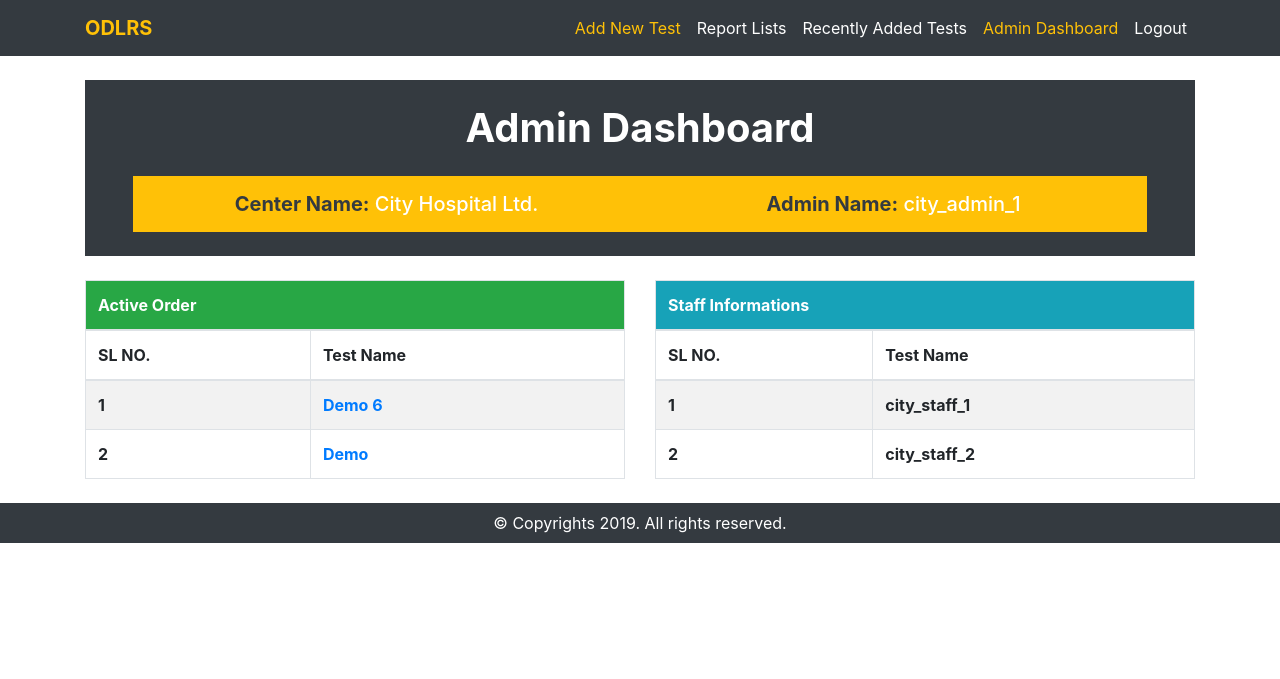
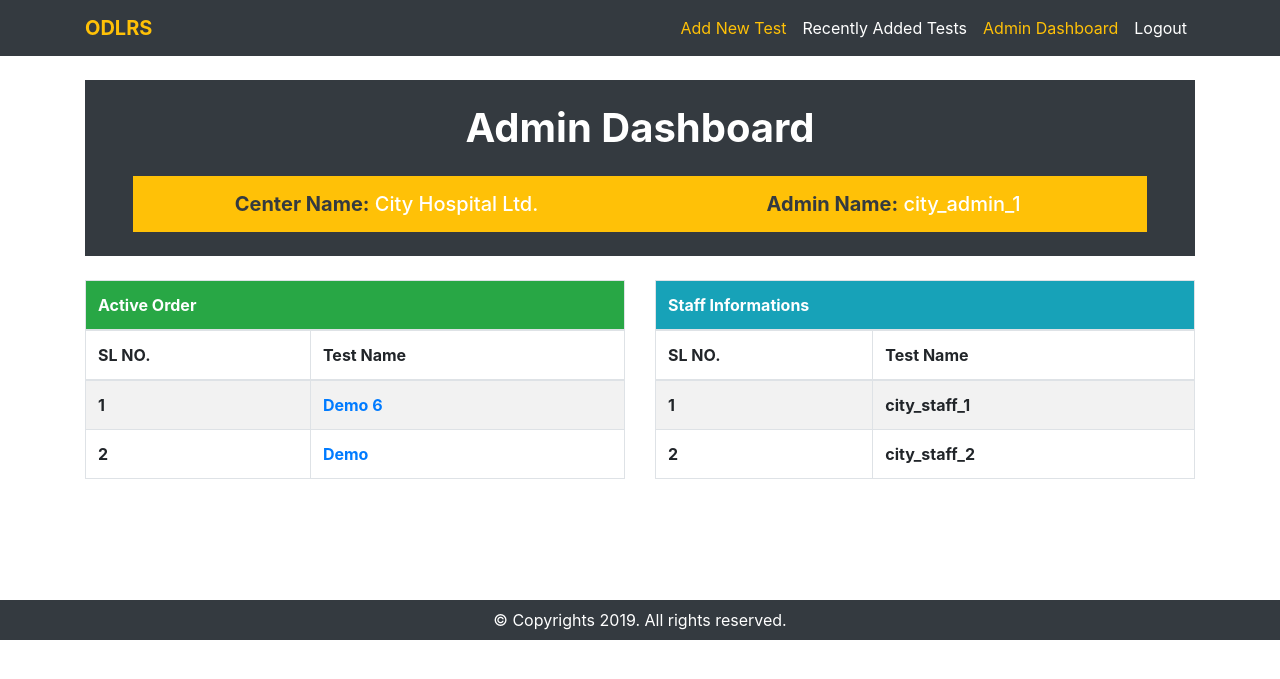
Before and after one commit to siyam04/ODLRS_v.2, a Django app: template templates/diagnostic_centers/admin_dashboard.html in a window 1280 px wide. Shown: the top 679 px of the page. Run offline with Django 3.2, Linux system fonts and the light colour scheme; the template is opened without the code that fills it: values that come from a table or form of the project are taken from there, others are empty; data comes from the database, SQL or seed files in the repository; both versions use the stored data as it was after the commit; some libraries are stand-ins or nearby versions.

Commit message:
update admin-dashboard design

```diff
--- a/templates/diagnostic_centers/admin_dashboard.html
+++ b/templates/diagnostic_centers/admin_dashboard.html
@@ -31,10 +31,6 @@
                     </li>
 
                     <li class="nav-item">
-                        <a class="nav-link text-white" href="#"> Report Lists </a>
-                    </li>
-
-                    <li class="nav-item">
                         <!-- <button type="submit"> -->
                         <a class="nav-link text-white" href="{% url 'tests:all-tests-list-staff-admin' %}">Recently
                             Added
@@ -62,7 +58,7 @@
     </nav>
 
 
-    <div class="container">
+    <div class="container" style="min-height: 520px">
 
         <div class="staff bg-dark text-white text-center p-4 my-4">
             <h1> <strong>Admin Dashboard</strong> </h1>
@@ -142,6 +138,10 @@
     <div class="footer bg-dark text-white text-center py-2">
         <p class="mb-0"> &copy; Copyrights 2019. All rights reserved. </p>
     </div>
+
+
+
+
     <!-- <h1>Admin Dashboard</h1>
     <hr>
     <button type="submit"><b style="color: red"><a href="{% url 'tests:add-test' %}">Add New Test</a></b></button>
```
Also changed, not shown: templates/tests/add_test.html (+0 -4 lines), db.sqlite3.
